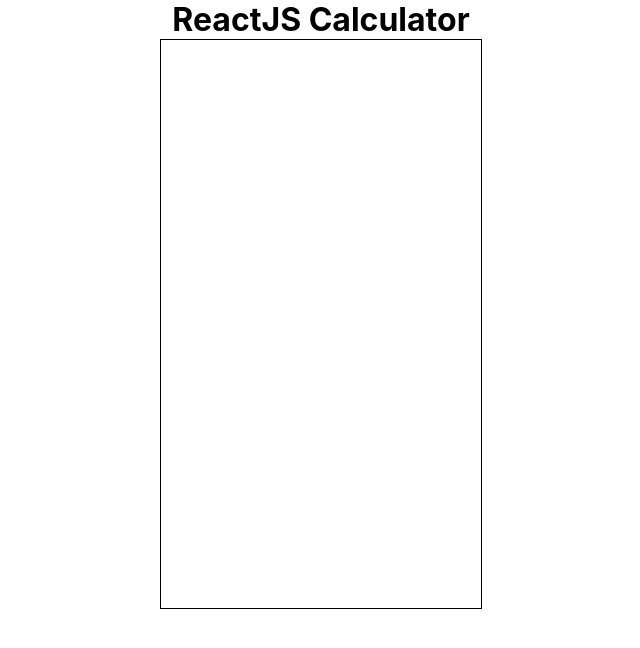
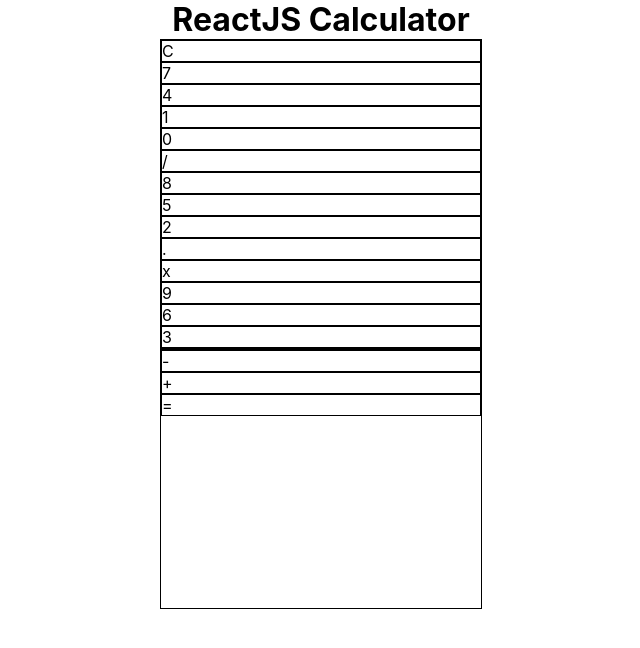
Before and after one commit to Csprier/calculator, a React (Create React App) app: page / in a window 1280 px wide. Shown: the top 648 px of the page, without its empty margins (319-959 px from the left). Built offline with nearby package versions, Linux system fonts and the light colour scheme.

Commit message:
Created button.css and display.css and moving onto styling their respective elements

```diff
--- a/src/components/Button.js
+++ b/src/components/Button.js
@@ -1,4 +1,5 @@
 import React, { Component } from 'react';
+import './css/button.css';
 
 class Button extends Component {
   render() {
--- a/src/components/Calculator.js
+++ b/src/components/Calculator.js
@@ -1,5 +1,8 @@
 import React, { Component } from 'react';
 import './css/calculator.css';
+
+import Button from './Button';
+import Display from './Display';
 
 class Calculator extends Component {
   constructor() {
@@ -9,11 +12,37 @@
     }
   }
 
+  handleClick = (e) => {
+    const value = e.target.getAttribute('data-value');
+    console.log(value);
+  }
+
   render() {
     return(
       <div className="calculator-container">
         <div className="calculator">
+          <Display data={this.state.operations} />
+          <Button onClick={this.handleClick} label="C" value="clear" />
+          <Button onClick={this.handleClick} label="7" value="7" />
+          <Button onClick={this.handleClick} label="4" value="4" />
+          <Button onClick={this.handleClick} label="1" value="1" />
+          <Button onClick={this.handleClick} label="0" value="0" />
 
+          <Button onClick={this.handleClick} label="/" value="/" />
+          <Button onClick={this.handleClick} label="8" value="8" />
+          <Button onClick={this.handleClick} label="5" value="5" />
+          <Button onClick={this.handleClick} label="2" value="2" />
+          <Button onClick={this.handleClick} label="." value="." />
+
+          <Button onClick={this.handleClick} label="x" value="*" />
+          <Button onClick={this.handleClick} label="9" value="9" />
+          <Button onClick={this.handleClick} label="6" value="6" />
+          <Button onClick={this.handleClick} label="3" value="3" />
+          <Button label="" value="null" />
+
+          <Button onClick={this.handleClick} label="-" value="-" />
+          <Button onClick={this.handleClick} label="+" size="2" value="+" />
+          <Button onClick={this.handleClick} label="=" size="2" value="equal" />
         </div>
       </div>
     );
--- a/src/components/Display.js
+++ b/src/components/Display.js
@@ -1,4 +1,5 @@
 import React, { Component } from 'react';
+import './css/display.css';
 
 class Display extends Component {
   render() {
--- /dev/null
+++ b/src/components/css/button.css
@@ -0,0 +1,3 @@
+.btn {
+  border: 1px solid black;
+}
```
Also changed, not shown: src/components/css/display.css (added).
